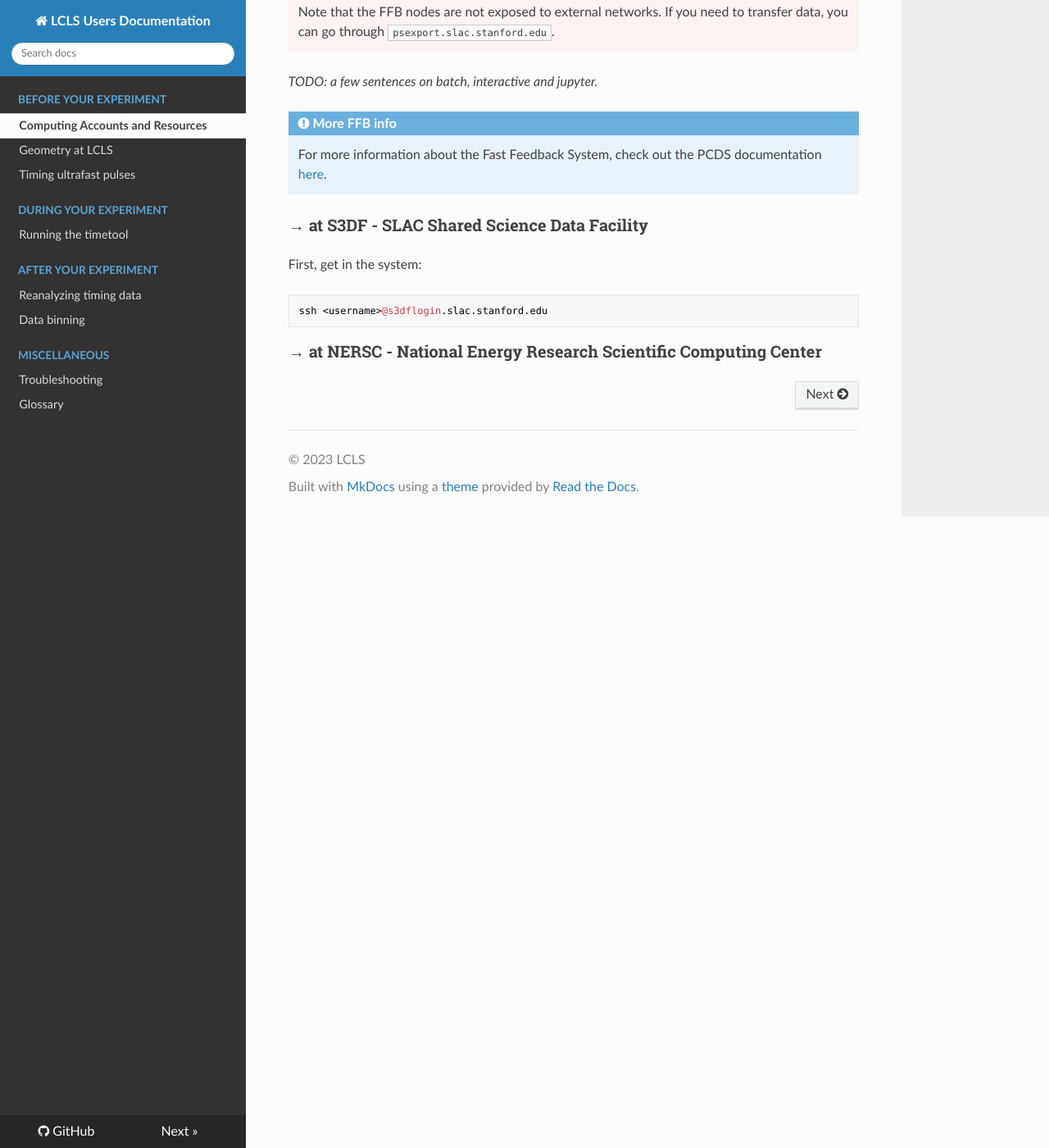
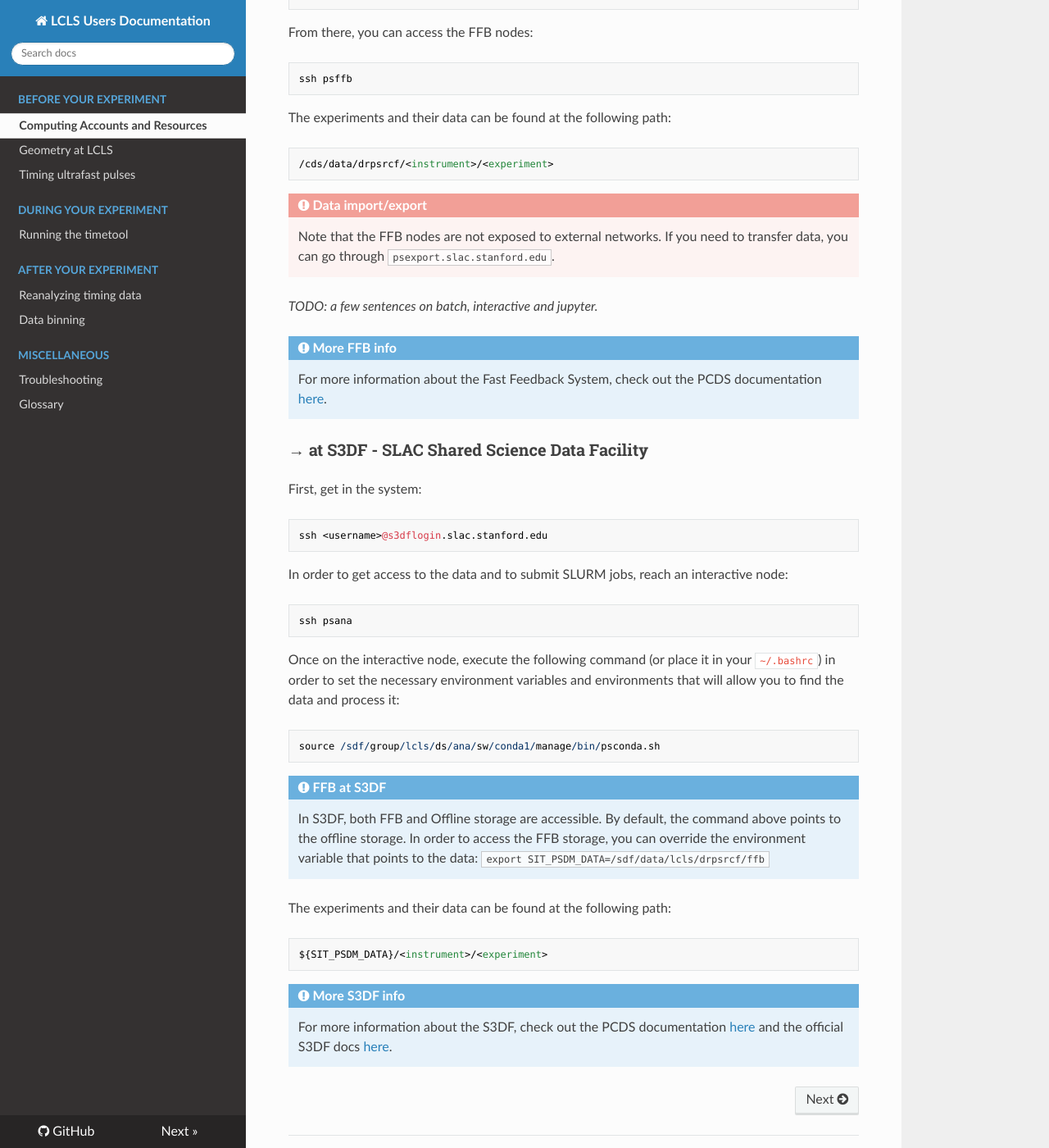
Before and after one commit to lcls-users/lcls-users, an MkDocs documentation site: the page built from docs/before/accounts.md, in a window 1280 px wide and 1400 px high, scrolled down 1399 px. Shown: the whole window at 82% size. Built offline with MkDocs 1.6.1, drawn with Linux system fonts in a browser that asks for light colours; nearby versions of some CDN libraries; some of the changed text lies outside the part shown.

Commit message:
first draft complete

````diff
--- a/docs/before/accounts.md
+++ b/docs/before/accounts.md
@@ -14,6 +14,8 @@ To access SLAC computing resources, you need a valid SLAC UNIX account. A detail
 !!! note "Enabling access to the S3DF"
     In order to use S3DF, it is necessary to enable your S3DF account using your SLAC UNIX account. Detailed information [in the S3DF documentation here][7].
 
+!!! danger "Access to NERSC"
+    At the moment, users need a NERSC account to run LCLS workflows there. See [this link][9] for some information on how to create an account at NERSC. Work is in progress to remove this unncessary constraint.
 
 # Step 2 - Access and process data
 Now that you can access the computer systems at SLAC, it is time to get yourself oriented.
@@ -28,7 +30,11 @@ for intensive compute during and after the beamtime. *(All)*
 
 *TODO: figure to describe the network and data infrastructure.*
 
-The following briefly describe how to access the FFB and various offline resources. Jump to: [FFB](#ffb) - [S3DF](#s3df) - [NERSC](#nersc).
+!!! danger "FFB migration to S3DF"
+    S3DF is a new capability at SLAC and is currently still a work in progress.
+    The FFB nodes will soon be a part of it - when that happens, it will be more seamless to switch from online analysis to offline analysis at the end of the beamtime.
+    But for now (March 2023), the approach described in the first section below is still valid for past experiments.
+    In time, experiments will be analyzed on S3DF both during and after beamtimes (see following section).
 
 ### &#x2192; on the FFB - Fast Feedback System {: #ffb}
 
@@ -55,13 +61,32 @@ The experiments and their data can be found at the following path:
 
 
 ### &#x2192; at S3DF - SLAC Shared Science Data Facility {: #s3df}
+
 First, get in the system:
 ```
 ssh <username>@s3dflogin.slac.stanford.edu
 ```
+In order to get access to the data and to submit SLURM jobs, reach an interactive node:
+```
+ssh psana
+```
+Once on the interactive node, execute the following command (or place it in your `~/.bashrc`) in order to set the necessary environment variables and environments that will allow you to find the data and process it:
+```
+source /sdf/group/lcls/ds/ana/sw/conda1/manage/bin/psconda.sh
+```
+!!! note "FFB at S3DF"
+    In S3DF, both FFB and Offline storage are accessible. By default, the command above points to the offline storage. In order to access the FFB storage, you can override the environment variable that points to the data:
+    ```
+    export SIT_PSDM_DATA=/sdf/data/lcls/drpsrcf/ffb
+    ```
+The experiments and their data can be found at the following path:
+```
+${SIT_PSDM_DATA}/<instrument>/<experiment>
+```
 
+!!! note "More S3DF info"
+    For more information about the S3DF, check out the PCDS documentation [here][4] and the official S3DF docs [here][5].
 
-### &#x2192; at NERSC - National Energy Research Scientific Computing Center {: #nersc}
 
 [1]: https://confluence.slac.stanford.edu/pages/viewpage.action?pageId=92183280
 [2]: https://confluence.slac.stanford.edu/display/PSDM/LCLS+Data+Analysis
````
Also changed, not shown: other parts of docs/before/accounts.md (+1 -0 lines).
